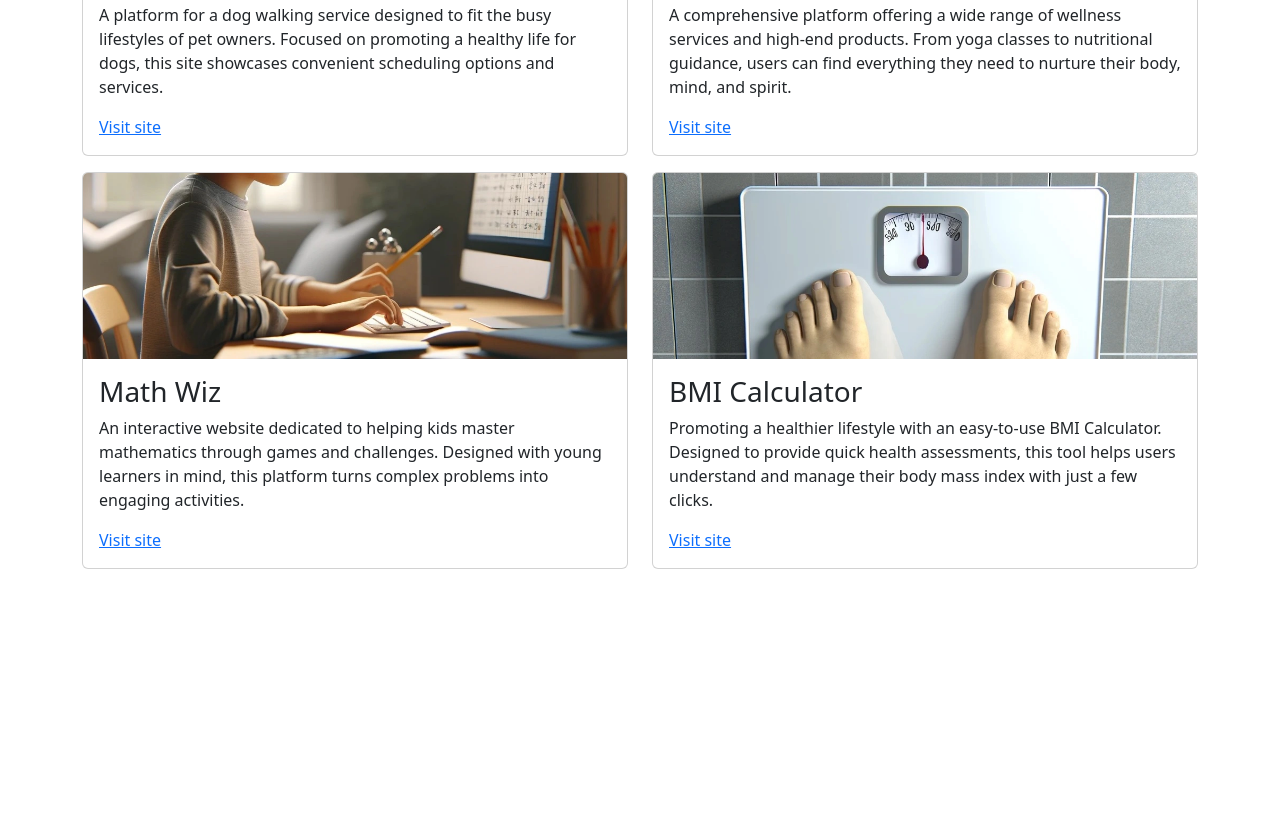
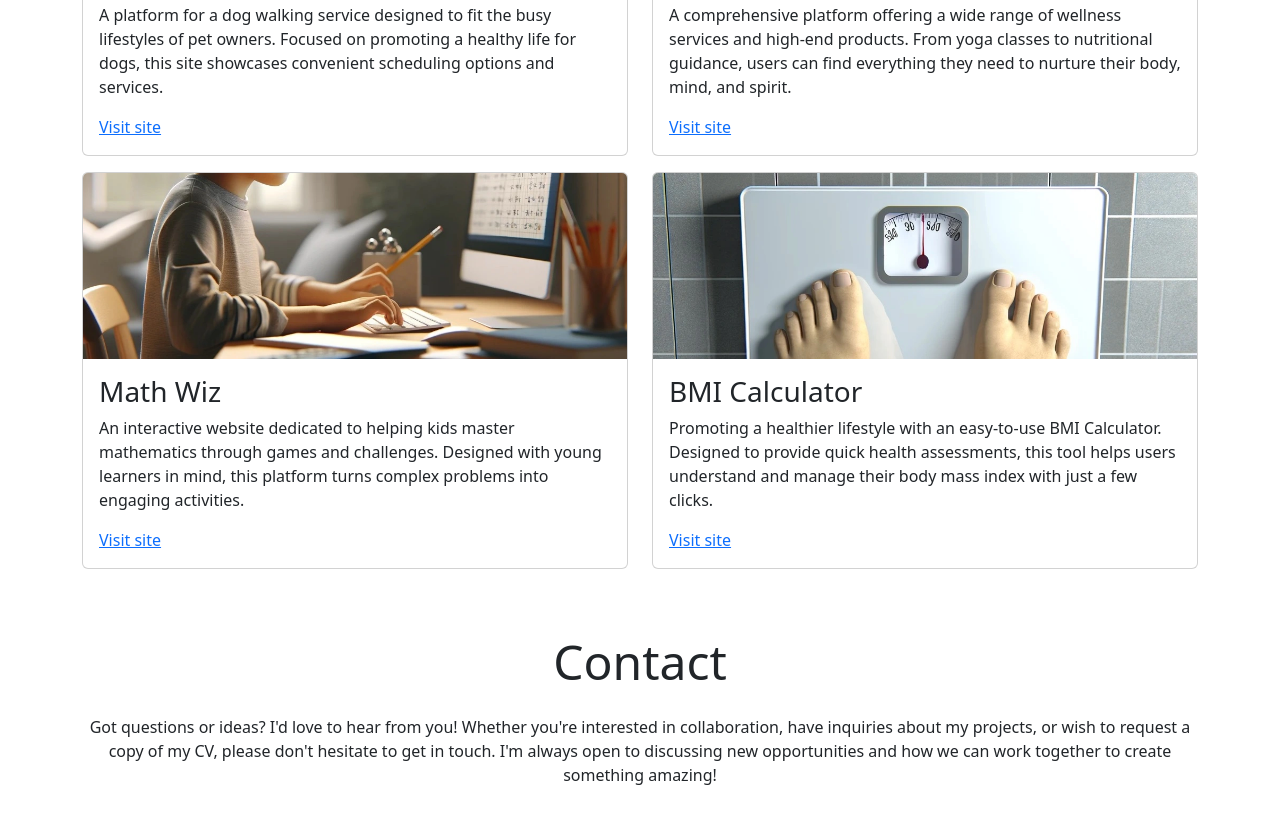
Before and after one commit to isadoraspirov/bootstraping-a-portfolio, a plain HTML site: page index.html in a window 1280 px wide. Shown: the part 1238-2065 px from the top of the page. Before the commit the page ends 1847 px from the top, so only its background shows below. Drawn offline with nearby package versions, Linux system fonts and the light colour scheme.

Commit message:
Adding footer and contact details

```diff
--- a/index.html
+++ b/index.html
@@ -102,6 +102,7 @@
             </div>
         </div>
     </section>
+
     <!-- portfolio section starts here -->
 
         <section id="portfolio" class="container pb-4">
@@ -159,11 +160,22 @@
                     </div>
                 </div>
             </div>
-
         </div>
     </section>
 
 </main>
+
+    <!-- Contact section -->
+     <footer id="contact" class="container">
+        <div class="row">
+            <div class="col-12 text-center my-4">
+                <h2 class="display-5">Contact</h2>
+                <p class="mt-4">Got questions or ideas? I'd love to hear from you! Whether you're interested in collaboration, have inquiries about my projects,
+                or wish to request a copy of my CV, please don't hesitate to get in touch. I'm always open to discussing new opportunities and how we can work together
+                to create something amazing! </p>
+            </div>
+        </div>
+     </footer>
 
     <!-- Bootstrap JS Script-->
     <script src="https://cdn.jsdelivr.net/npm/bootstrap@5.3.3/dist/js/bootstrap.bundle.min.js"
```
Lines whose indentation alone changed are shown as unchanged.
